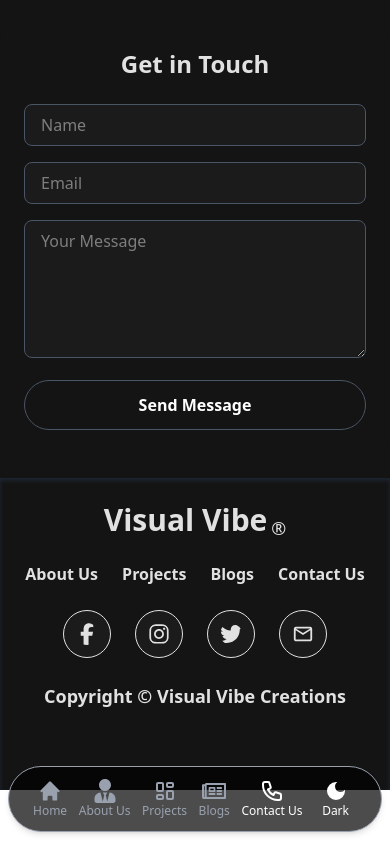
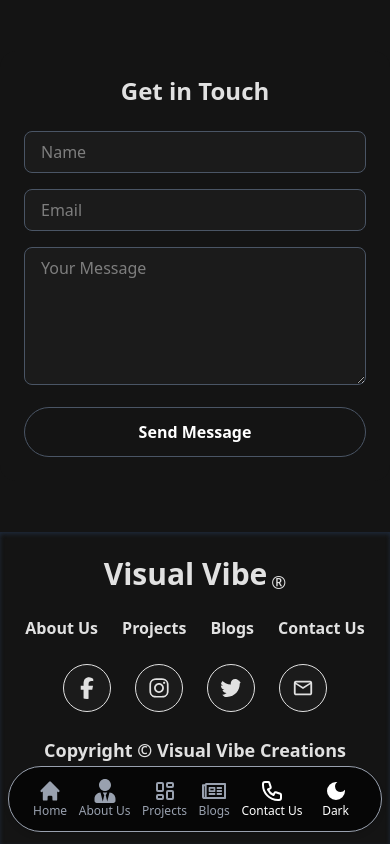
Before and after one commit to Hamid6426/visual-vibe-agency, a React (Vite) app: page /contact in a window 390 px wide. Built offline with nearby package versions, Linux system fonts and the light colour scheme.

Commit message:
contact page small height fixed

```diff
--- a/src/layouts/RootLayout.jsx
+++ b/src/layouts/RootLayout.jsx
@@ -1,12 +1,17 @@
+import { Outlet, useLocation } from "react-router-dom";
 import Navbar from "../components/Navbar";
 import Footer from "../components/Footer";
-import { Outlet } from "react-router-dom";
 
-const RootLayout = ({ children }) => {
+const RootLayout = () => {
+  const { pathname } = useLocation();
+  const isContactPage = pathname === "/contact";
+
   return (
-    <div className="bg-white dark:bg-[#141414]">
+    <div className={isContactPage
+      ? "min-h-dvh bg-white dark:bg-[#141414] flex justify-between flex-col items-center w-full" : "min-h-dvh bg-white dark:bg-[#141414]"}>
       <Navbar />
-      <main>
+      <main className={isContactPage
+      ? "w-full" : ""}>
         <Outlet />
       </main>
       <Footer />
--- a/src/pages/ContactForm.jsx
+++ b/src/pages/ContactForm.jsx
@@ -25,10 +25,10 @@ export default function ContactForm() {
   };
 
   return (
-    <main className="bg-white dark:bg-[#141414]">
+    <main className="bg-white w-full dark:bg-[#141414]">
       <form
         onSubmit={handleSubmit}
-        className="max-w-lg mb-6 sm:my-12 mx-auto sm:border border-gray-300 dark:border-gray-600 p-6 space-y-4 bg-white dark:bg-[#141414] rounded-2xl sm:shadow-lg"
+        className="max-w-lg mb-6 w-full sm:my-12 mx-auto sm:border border-gray-300 dark:border-gray-600 p-6 space-y-4 bg-white dark:bg-[#141414] rounded-2xl sm:shadow-lg"
       >
         <h3 className="text-2xl mb-2 text-center font-semibold text-[#141414] dark:text-[#E1E1E1]">
           Get in Touch
```
